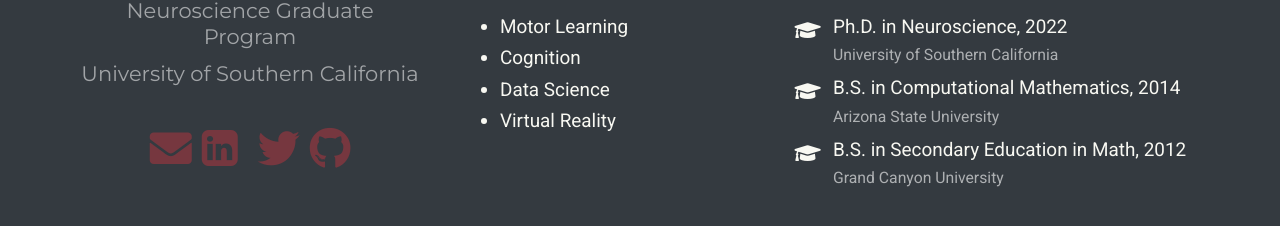
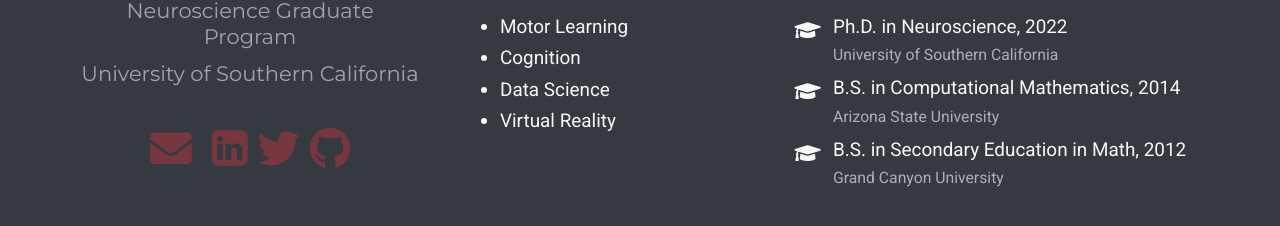
Before and after one commit to juliamjuliano/juliamjuliano.github.io, a Jekyll site: the page built from index.html, in a window 1280 px wide. Shown: the part 524-750 px from the top of the page. Built offline with Jekyll 4.4.1, drawn with Linux system fonts in a browser that asks for light colours; nearby versions of some CDN libraries; a style sheet for code colours, icons or effects is not loaded.

Commit message:
Update index.html

```diff
--- a/index.html
+++ b/index.html
@@ -27,13 +27,13 @@
                                 </a>
                             </li>
                             <li>
-                                <a href="https://www.linkedin.com/in/julia-juliano/" target="_blank" rel="noopener">
-                                    <i class="fa fa-linkedin-square fa-2x"></i>
+                                <a href="https://scholar.google.com/citations?hl=en&user=gBlQ6BEAAAAJ&view_op=list_works&sortby=pubdate" target="_blank" rel="noopener">
+                                    <i class="ai ai-google-scholar big-icon"></i>
                                 </a>
                             </li>
                             <li>
-                                <a href="https://scholar.google.com/citations?hl=en&user=gBlQ6BEAAAAJ&view_op=list_works&sortby=pubdate" target="_blank" rel="noopener">
-                                    <i class="ai ai-google-scholar big-icon"></i>
+                                <a href="https://www.linkedin.com/in/julia-juliano/" target="_blank" rel="noopener">
+                                    <i class="fa fa-linkedin-square fa-2x"></i>
                                 </a>
                             </li>
                             </li>
```
